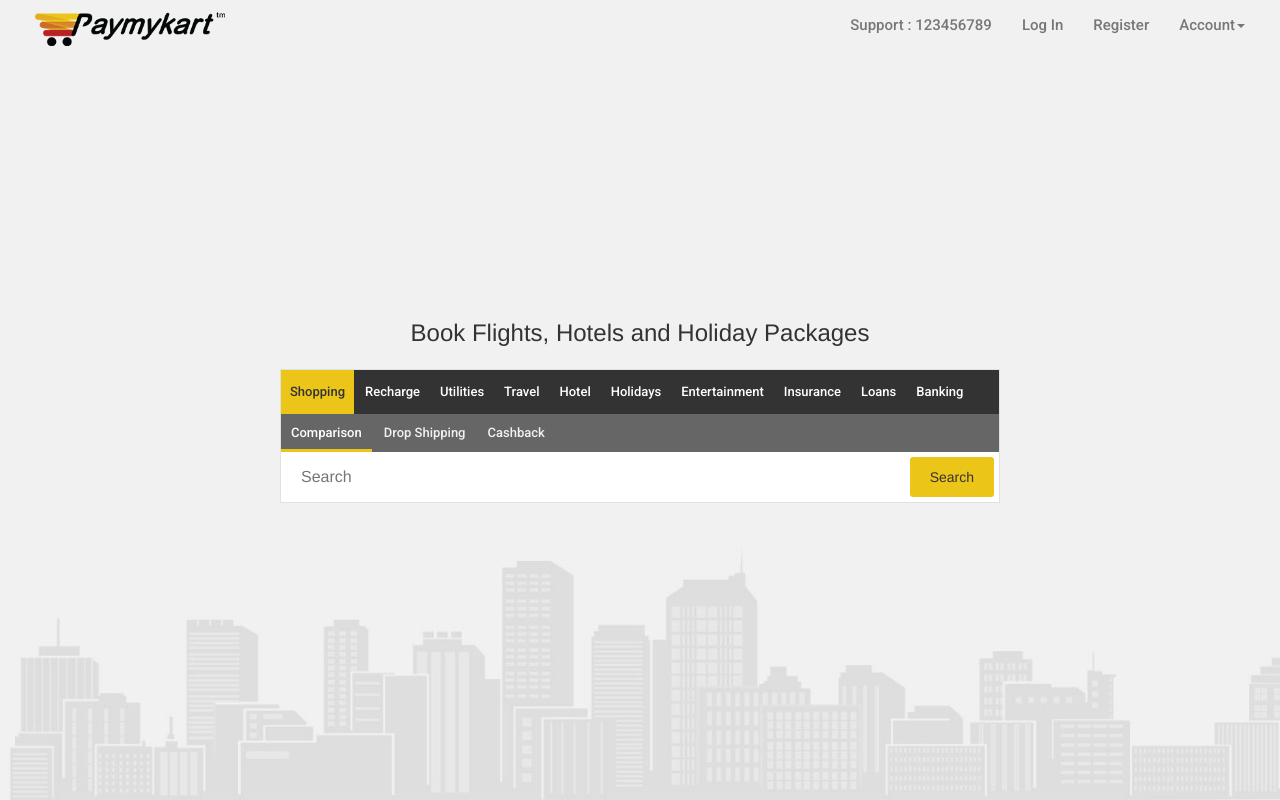
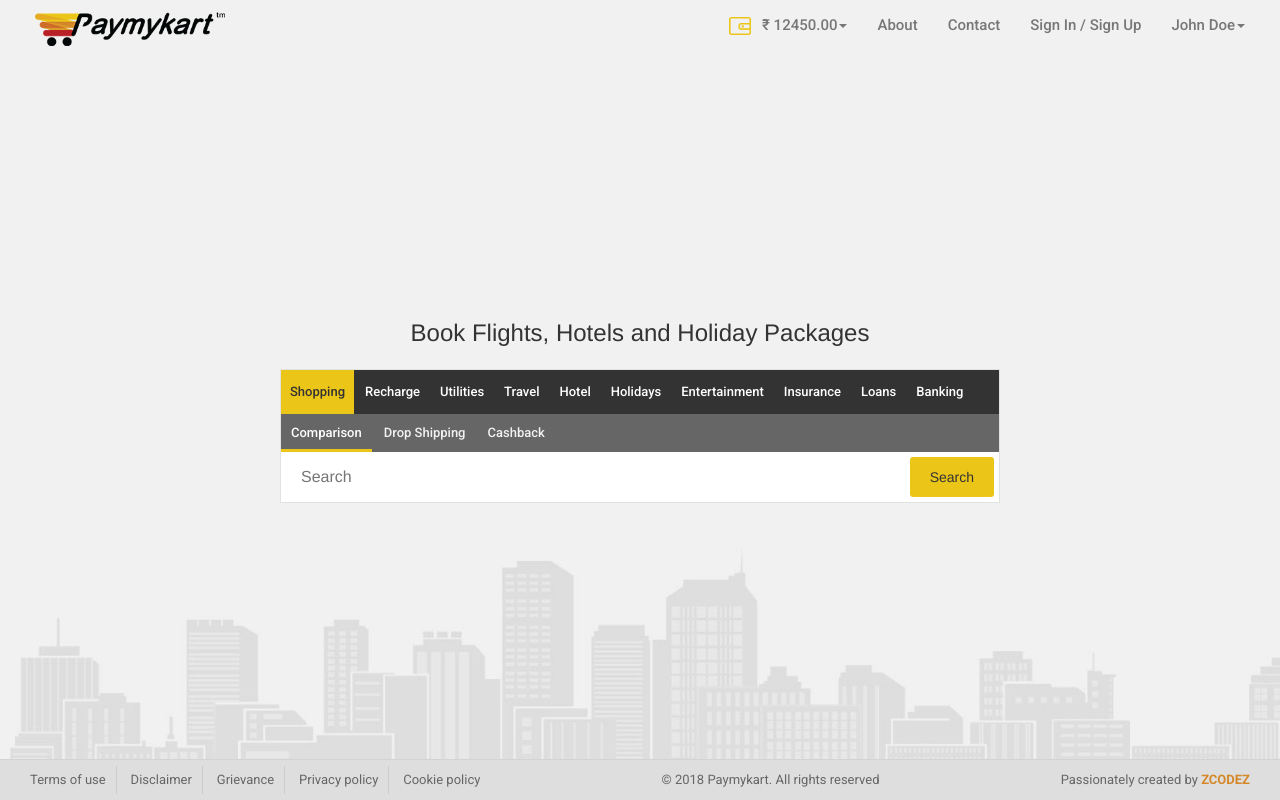
Before and after one commit to prajinrock/Paymykart, a plain HTML site: page Paymykart.html in a window 1280 px wide. Drawn offline with Linux system fonts and the light colour scheme.

Commit message:
Changges

```diff
--- a/Paymykart.html
+++ b/Paymykart.html
@@ -6,7 +6,7 @@
     <meta http-equiv="X-UA-Compatible" content="IE=edge">
     <meta name="viewport" content="width=device-width, initial-scale=1">
 <link href="css/bootstrap.min.css" rel="stylesheet">
-<link href="https://fonts.googleapis.com/css?family=Roboto:300,400,500,700" rel="stylesheet">
+<link href="https://fonts.googleapis.com/css?family=Roboto:300,400,500,700,900" rel="stylesheet">
 <link rel="icon" href="images/favicon.png" type="image/gif" sizes="16x16">
 <link rel="stylesheet" href="font-awesome/css/font-awesome.min.css" />
 <link rel="stylesheet" href="css/Google_MDL/material.min.css">
@@ -28,14 +28,23 @@
         </div>
         <div id="navbar" class="navbar-collapse collapse">
           <ul class="nav navbar-nav navbar-right nav_rht">
-            <li><a class="supprt_num" data-toggle="modal" data-target="#myModal">Support : 123456789</a></li>
-            <li><a id="login_btn" class="link_tag">Log In</a></li>
-            <li><a id="reg_btn" class="link_tag">Register</a></li>
             <li class="dropdown">
-              <a href="#" class="dropdown-toggle" data-toggle="dropdown" role="button" aria-haspopup="true" aria-expanded="false">Account<span class="caret"></span></a>
+              <a href="#" class="dropdown-toggle" data-toggle="dropdown" role="button" aria-haspopup="true" aria-expanded="false"><img src="images/icon_purse.png" width="22">&nbsp;&nbsp;  &#8377; 12450.00<span class="caret"></span></a>
               <ul class="dropdown-menu">
-                <li><a>Redeem Points</a></li>
-                <li><a>Logout</a></li>
+                <li><a>Available Balance <span>&#8377;500</span></a></li>
+                <li><a>Current Balance <span>&#8377;500</span></a></li>
+                <li><a href="#">Transfer to Bank</a></li>
+              </ul>
+            </li>
+            <li><a class="link_tag">About</a></li>
+            <li><a class="link_tag">Contact</a></li>
+            <li><a id="login_btn" class="link_tag">Sign In / Sign Up</a></li>
+            <li class="dropdown">
+              <a href="#" class="dropdown-toggle" data-toggle="dropdown" role="button" aria-haspopup="true" aria-expanded="false">John Doe<span class="caret"></span></a>
+              <ul class="dropdown-menu">
+                <li><a>History</a></li>
+                <li><a>Edit Profile</a></li>
+                <li><a>Log Out</a></li>
               </ul>
             </li>
           </ul>
@@ -454,7 +463,28 @@
 		</div>
     </div>
   </div>
+  <div class="footer_pmk">
+  	<div class="footer_out flexBox al_cnt">
+  		<div>
+  			<a href="">Terms of use</a>
+  			<a href="">Disclaimer</a>
+  			<a href="">Grievance</a>
+  			<a href="">Privacy policy</a>
+  			<a href="">Cookie policy</a>
+  		</div>
+  		<div>
+  			<a>© 2018 Paymykart. All rights reserved</a>
+  		</div>
+  		<div>
+ 			<a href="#">Passionately created by <span>ZCODEZ</span></a>
+  		</div>
+  	</div>
+  </div>
   <div class="bottom_graphix"><img src="images/grey_bg.jpg"></div>
+
+
+
+
   <!-- Pop Ups-->
   <div class="hidn" id="pop_login">
  <div class="pop_bgd flexBox">
--- a/css/pmk_style.css
+++ b/css/pmk_style.css
@@ -173,6 +173,34 @@
   padding: 0px 20px;
   z-index: 99;
 }
+.footer_out{
+  padding: 0px 20px;
+  height:100%;
+  justify-content: space-between;
+  -webkit-justify-content: space-between;
+  -ms-justify-content: space-between;
+  -moz-justify-content: space-between;
+}
+.footer_out div a{
+  color: #666;
+  display: inline-block;
+  padding: 4px 10px;
+  border-right:1px solid #ccc;
+  font-size: 13px;
+  font-family: 'Roboto', sans-serif;
+  font-weight: 400;
+
+}
+.footer_out div a:nth-last-child(1){
+  border-right:none;
+}
+.footer_out div a span{
+  color: #d48828;
+  font-weight: 700;
+}
+.footer_out div a:hover{
+  text-decoration: none;
+}
 .nav_outer .navbar-right{
   margin-right: 0px;
 }
@@ -198,6 +226,13 @@
   color: #333;
   font-family: 'Roboto', sans-serif;
   font-size: 15px;
+}
+.nav_rht .dropdown-menu>li>a{
+  font-size: 13px;
+  color: #666;
+}
+.nav_rht .dropdown-menu>li>a>span{
+  color: #ebc518;
 }
 .hidn{
   display: none;
@@ -337,13 +372,18 @@
 .nav_outer .navbar-toggle{
   margin-right: 0px;
 }
+.footer_pmk{
+  background-color: #dedede;
+  height: 40px;
+  width: 100%;
+  position: fixed;
+  z-index: 22;
+  bottom: 0px;
+  left: 0px;
+  box-shadow:0px -1px 0px #d4d3d3;
+}
 @media (max-width: 1365px) {
-    .login_box{
-      width: 100%;
-    }
-    .forClick{
-      display: none;
-    }
+
 }
 @media (max-width: 767px) {
     .nav_outer .navbar-collapse{
@@ -361,4 +401,10 @@
     .rech_radio{
       margin-top: 10px;
     }
+    .login_box{
+      width: 100%;
+    }
+    .forClick{
+      display: none;
+    }
 }
```
Also changed, not shown: images/icon_bank.png (added), images/icon_purse.png (added).
